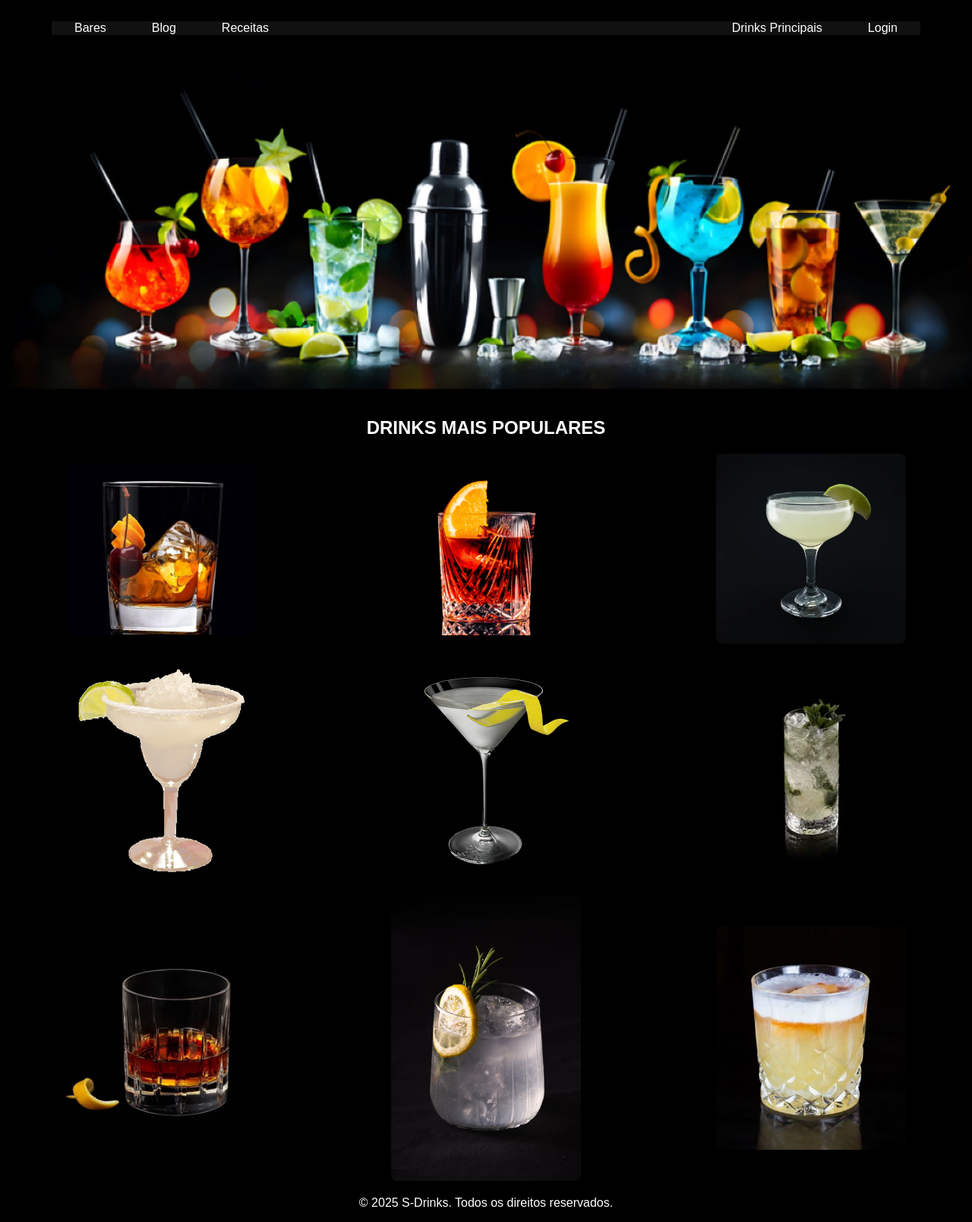
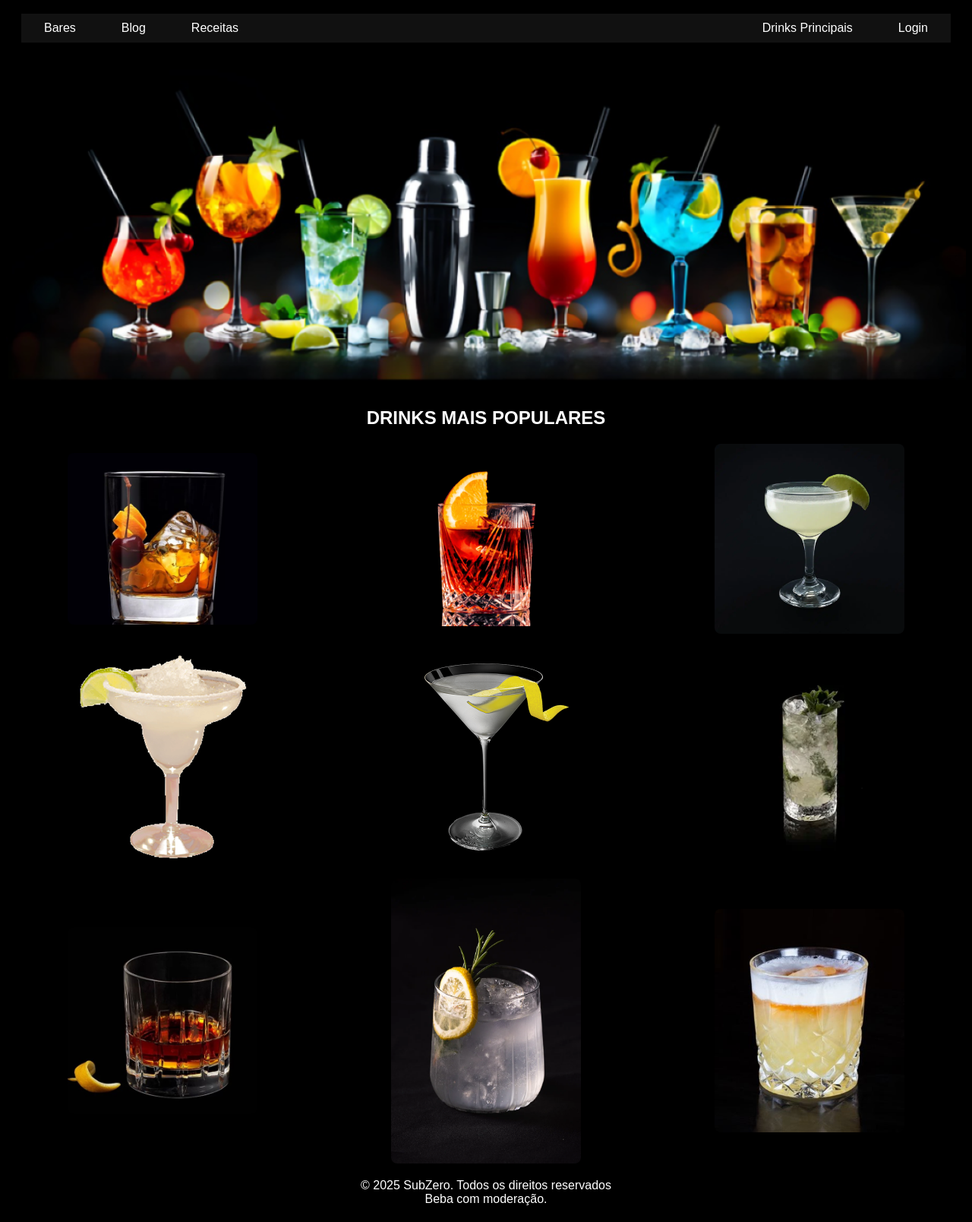
Before and after one commit to isabela-carvalho6/SubZero, a PHP site: page /ranking.html in a window 1280 px wide. Shown: the whole page at 76% size. After the commit the page ends 1586 px from the top, so only its background shows below. Run offline with PHP 8.4, Linux system fonts and the light colour scheme.

Commit message:
Atualizando code

```diff
--- a/SITES/RANKING_DRINKS_VICTOR/ranking.css
+++ b/SITES/RANKING_DRINKS_VICTOR/ranking.css
@@ -29,7 +29,7 @@ nav ul li a {
 .gallery {
     display: grid;
     grid-template-columns: repeat(3, 1fr); /* 3 colunas */
-    gap: 20px; /* Espaçamento entre os itens */
+    gap: 15px; /* Espaçamento entre os itens */
     justify-items: center; /* Centraliza os itens */
     margin: 20px 0;
 }
@@ -50,8 +50,9 @@ nav ul li a {
 
 /* Imagem do drink */
 .drink img {
-    width: 250px; /* Ajuste o tamanho conforme necessário */
-    height: auto;
+    width: 100%; /* A imagem ocupará 100% da largura do contêiner */
+    max-width: 250px; /* Define um tamanho máximo para evitar que fique muito grande */
+    height: auto; /* Mantém a proporção da imagem */
     border-radius: 8px;
     transition: transform 0.3s ease;
 }
@@ -86,21 +87,26 @@ nav ul li a {
 /* Estilo da barra de navegação superior */
 .topbar {
     display: flex;
+    flex-wrap: wrap; /* Permite que os itens "quebrem" para a próxima linha em telas menores */
     justify-content: space-between;
+    align-items: center;
     background: #000;
-    padding: 20px 60px;
+    padding: 10px 20px;
 }
 
 .topbar ul {
     display: flex;
+    flex-wrap: wrap; /* Permite que os itens se ajustem em telas menores */
     list-style: none;
     padding: 0;
     margin: 0;
-    flex-grow: 1; /* Ocupa todo o espaço disponível */
+    justify-content: center; /* Centraliza os itens */
+    flex-grow: 1; /* Ocupa o espaço disponível */
 }
 
 .topbar ul li {
-    padding: 0 15px;
+    padding: 10px 15px;
+    text-align: center;
 }
 
 /* Move este item para o final da barra */
@@ -132,3 +138,63 @@ nav ul li a {
 .align-end {
     align-items: flex-end;
 }
+
+/* Estilização do banner */
+.banner img {
+    width: 100%; /* A imagem ocupará 100% da largura do contêiner */
+    height: auto; /* Mantém a proporção da imagem */
+    max-height: 600px; /* Define uma altura máxima para evitar que fique muito grande */
+    object-fit: cover; /* Garante que a imagem seja cortada proporcionalmente, se necessário */
+    border-radius: 8px; /* Adiciona bordas arredondadas, opcional */
+}
+
+/* Responsividade para telas menores */
+@media (max-width: 768px) {
+    .gallery {
+        grid-template-columns: repeat(2, 1fr); /* 2 colunas em telas menores */
+    }
+
+    .banner img {
+        max-height: 300px; /* Reduz a altura máxima em telas menores */
+    }
+
+    .topbar {
+        flex-direction: column; /* Empilha os itens verticalmente */
+        align-items: center;
+    }
+
+    .topbar ul {
+        flex-direction: column; /* Empilha os links verticalmente */
+        align-items: center;
+    }
+
+    .topbar ul li {
+        padding: 10px 0; /* Adiciona espaçamento entre os itens */
+    }
+
+    .topbar ul .right {
+        margin-left: 0; /* Remove o espaçamento automático */
+    }
+}
+
+@media (max-width: 480px) {
+    .gallery {
+        grid-template-columns: 1fr; /* 1 coluna em telas muito pequenas */
+    }
+
+    .drink img {
+        max-width: 200px; /* Reduz o tamanho máximo das imagens */
+    }
+
+    .banner img {
+        max-height: 200px; /* Reduz ainda mais a altura máxima em telas muito pequenas */
+    }
+
+    .topbar ul li a {
+        font-size: 14px; /* Reduz o tamanho da fonte */
+    }
+
+    .topbar {
+        padding: 5px 10px; /* Reduz o padding em telas muito pequenas */
+    }
+}
--- a/SITES/RANKING_DRINKS_VICTOR/ranking.html
+++ b/SITES/RANKING_DRINKS_VICTOR/ranking.html
@@ -65,7 +65,8 @@
     </section>
 
     <footer>
-        <p>&copy; 2025 S-Drinks. Todos os direitos reservados.</p>
+        <p>&copy; 2025 SubZero. Todos os direitos reservados
+            <br> Beba com moderação.</p>
     </footer>
 
     <script src="ranking.js"></script>
```
